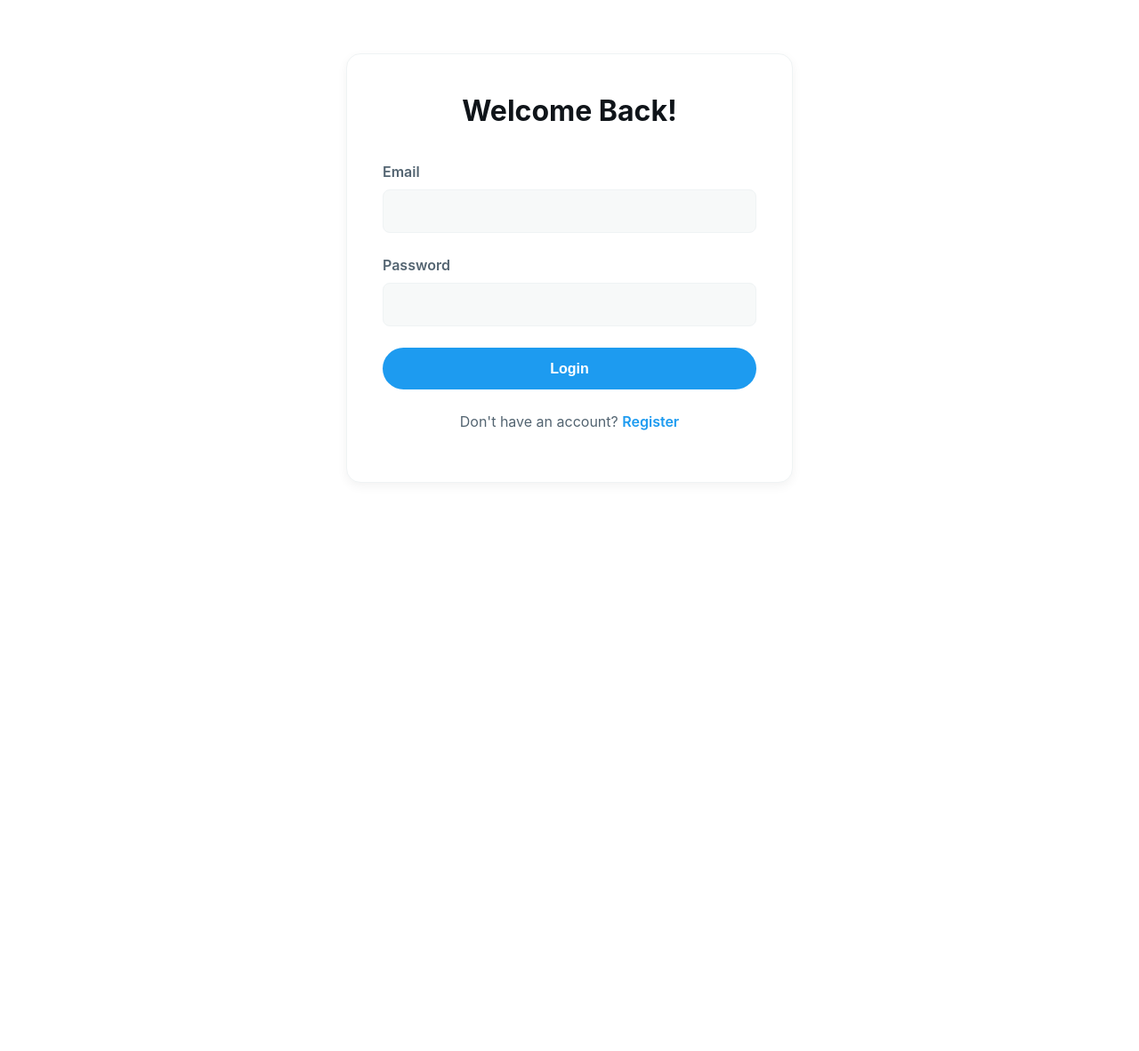
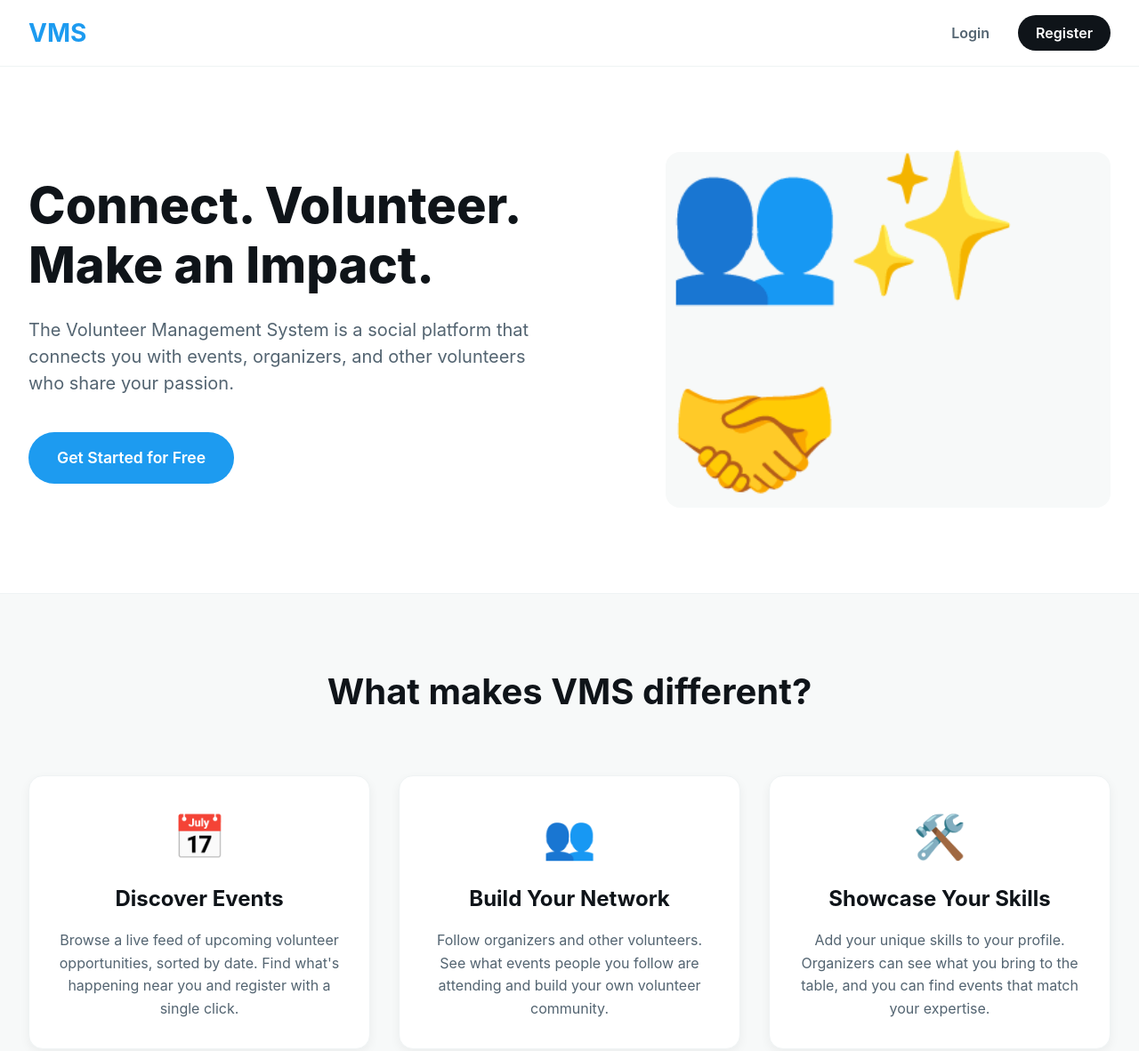
Before and after one commit to Sakib-Safwan/volunteerms, a React (Create React App) app in the folder frontend/: page / in a window 1280 px wide. Before the commit this address led to /login. Shown: the top 1182 px of the page at 89% size. Before the commit the page ends 800 px from the top, so only its background shows below. Built offline with nearby package versions, Linux system fonts and the light colour scheme.

Commit message:
Added new landing page

```diff
--- a/frontend/src/App.css
+++ b/frontend/src/App.css
@@ -714,3 +714,156 @@ body {
 .file-input::file-selector-button:hover {
   background-color: var(--primary-color-dark);
 }
+
+.landing-page-container {
+  background-color: var(--background-color);
+  color: var(--text-color);
+}
+
+.landing-header {
+  border-bottom: 1px solid var(--border-color);
+}
+
+.landing-nav {
+  max-width: 1265px;
+  margin: 0 auto;
+  padding: 1rem 2rem;
+  display: flex;
+  justify-content: space-between;
+  align-items: center;
+}
+
+.landing-brand-logo {
+  font-size: 1.75rem;
+  font-weight: bold;
+  color: var(--primary-color);
+}
+
+.landing-nav-links {
+  display: flex;
+  gap: 1rem;
+  align-items: center;
+}
+
+.btn-nav-login {
+  text-decoration: none;
+  font-weight: 600;
+  color: var(--text-color-light);
+  padding: 0.5rem 1rem;
+  border-radius: 9999px;
+  transition: all 0.2s ease;
+}
+.btn-nav-login:hover {
+  background-color: #f7f9f9;
+  color: var(--text-color);
+}
+
+.btn-nav-register {
+  text-decoration: none;
+  font-weight: 600;
+  color: white;
+  background-color: var(--text-color);
+  padding: 0.5rem 1.25rem;
+  border-radius: 9999px;
+  transition: all 0.2s ease;
+}
+.btn-nav-register:hover {
+  opacity: 0.8;
+}
+
+/* Hero Section */
+.hero-section {
+  max-width: 1265px;
+  margin: 0 auto;
+  padding: 6rem 2rem;
+  display: flex;
+  align-items: center;
+  justify-content: space-between;
+  gap: 2rem;
+}
+
+.hero-content {
+  flex: 1;
+  max-width: 600px;
+}
+
+.hero-title {
+  font-size: 3.5rem;
+  font-weight: 800;
+  line-height: 1.2;
+  margin: 0 0 1.5rem 0;
+}
+
+.hero-subtitle {
+  font-size: 1.25rem;
+  color: var(--text-color-light);
+  margin: 0 0 2.5rem 0;
+}
+
+.btn-hero {
+  font-size: 1.1rem;
+  padding: 1rem 2rem;
+  width: auto;
+}
+
+.hero-image-placeholder {
+  flex: 1;
+  display: flex;
+  align-items: center;
+  justify-content: center;
+  font-size: 10rem;
+  background-color: #f7f9f9;
+  border-radius: var(--border-radius);
+  max-width: 500px;
+  height: 400px;
+}
+
+/* Features Section */
+.features-section {
+  background-color: #f7f9f9;
+  padding: 5rem 2rem;
+  border-top: 1px solid var(--border-color);
+}
+
+.features-section h2 {
+  font-size: 2.5rem;
+  font-weight: 700;
+  text-align: center;
+  margin: 0 0 4rem 0;
+}
+
+.features-grid {
+  max-width: 1265px;
+  margin: 0 auto;
+  display: grid;
+  grid-template-columns: repeat(3, 1fr);
+  gap: 2rem;
+}
+
+.feature-card {
+  background-color: var(--background-color);
+  border: 1px solid var(--border-color);
+  border-radius: var(--border-radius);
+  padding: 2rem;
+  text-align: center;
+  box-shadow: 0 4px 12px rgba(0, 0, 0, 0.05);
+}
+
+.feature-icon {
+  font-size: 3rem;
+  display: block;
+  margin-bottom: 1rem;
+}
+
+.feature-card h3 {
+  font-size: 1.5rem;
+  font-weight: 700;
+  margin: 0 0 1rem 0;
+}
+
+.feature-card p {
+  font-size: 1rem;
+  color: var(--text-color-light);
+  line-height: 1.6;
+  margin: 0;
+}
--- a/frontend/src/App.js
+++ b/frontend/src/App.js
@@ -1,5 +1,5 @@
 import React from 'react';
-import { BrowserRouter, Routes, Route, Navigate } from 'react-router-dom';
+import { BrowserRouter, Routes, Route, Navigate, Outlet } from 'react-router-dom';
 import MainLayout from './components/MainLayout';
 import DashboardPage from './components/DashboardPage';
 import LoginPage from './components/LoginPage';
@@ -7,47 +7,68 @@ import RegisterPage from './components/RegisterPage';
 import EventFeedPage from './components/EventFeedPage';
 import CreateEventPage from './components/CreateEventPage';
 import ProfilePage from './components/ProfilePage';
-import NetworkPage from './components/NetworkPage'; // Import NetworkPage
+import NetworkPage from './components/NetworkPage';
+import LandingPage from './components/LandingPage';
 import './App.css';
-// import 'leaflet/dist/leaflet.css'; // Removed for stability
 
-// This component checks if a user is logged in
-const ProtectedRoute = ({ children }) => {
+/**
+ * For logged-in users. Redirects to landing page if no token.
+ */
+const ProtectedRoute = () => {
   const token = localStorage.getItem('token');
-  return token ? children : <Navigate to="/login" replace />;
+  // If no token, redirect to the new landing page
+  // We use <Outlet /> to render the nested child routes (e.g., DashboardPage)
+  return token ? <MainLayout><Outlet /></MainLayout> : <Navigate to="/" replace />;
 };
 
-// This component checks if a user is an Organizer
+/**
+ * For logged-out users. Redirects to dashboard if a token is found.
+ */
+const PublicOnlyRoute = ({ children }) => {
+  const token = localStorage.getItem('token');
+  // If token exists, redirect to the main app's home page
+  return token ? <Navigate to="/home" replace /> : children;
+};
+
+/**
+ * For organizers only.
+ */
 const OrganizerRoute = ({ children }) => {
   const userRole = localStorage.getItem('role');
-  return userRole === 'Organizer' ? children : <Navigate to="/events" replace />;
+  // If not an organizer, redirect to the main app's home page
+  return userRole === 'Organizer' ? children : <Navigate to="/home" replace />;
 };
+
 
 function App() {
   return (
     <BrowserRouter>
       <Routes>
-        {/* Routes WITHOUT the 3-column layout */}
-        <Route path="/login" element={<LoginPage />} />
-        <Route path="/register" element={<RegisterPage />} />
+        {/* --- Public-Only Routes --- */}
+        {/* These routes are only visible to logged-out users */}
+        <Route
+          path="/"
+          element={<PublicOnlyRoute><LandingPage /></PublicOnlyRoute>}
+        />
+        <Route
+          path="/login"
+          element={<PublicOnlyRoute><LoginPage /></PublicOnlyRoute>}
+        />
+        <Route
+          path="/register"
+          element={<PublicOnlyRoute><RegisterPage /></PublicOnlyRoute>}
+        />
 
-        {/* Routes WITH the 3-column layout */}
-        <Route
-          path="/*" // Any other route will use MainLayout
-          element={
-            <ProtectedRoute>
-              <MainLayout />
-            </ProtectedRoute>
-          }
-        >
-          {/* These are the "nested" routes that will appear in the middle column */}
-          <Route index element={<Navigate to="/home" replace />} /> {/* Default route */}
-          <Route path="home" element={<DashboardPage />} />
-          <Route path="events" element={<EventFeedPage />} />
-          <Route path="network" element={<NetworkPage />} /> {/* Add Network route */}
-          <Route path="profile" element={<ProfilePage />} />
+        {/* --- Protected App Routes --- */}
+        {/* This is a "Layout Route". All nested routes will render
+            inside the <MainLayout> component via its <Outlet /> */}
+        <Route element={<ProtectedRoute />}>
+          <Route path="/home" element={<DashboardPage />} />
+          <Route path="/events" element={<EventFeedPage />} />
+          <Route path="/network" element={<NetworkPage />} />
+          <Route path="/profile" element={<ProfilePage />} />
           <Route
-            path="create-event"
+            path="/create-event"
             element={
               <OrganizerRoute>
                 <CreateEventPage />
@@ -55,6 +76,11 @@ function App() {
             }
           />
         </Route>
+
+        {/* --- Catch-all 404 --- */}
+        {/* Any other path will redirect to the landing page */}
+        <Route path="*" element={<Navigate to="/" replace />} />
+
       </Routes>
     </BrowserRouter>
   );
--- a/frontend/src/components/LandingPage.js
+++ b/frontend/src/components/LandingPage.js
@@ -3,26 +3,59 @@ import { Link } from 'react-router-dom';
 
 function LandingPage() {
   return (
-    <div className="container">
-      <div className="hero-section">
-        <h1>Welcome to the Volunteer Management System</h1>
-        <p>
-          Connecting organizers and volunteers seamlessly. Find opportunities,
-          manage events, and make a difference.
-        </p>
-        <div className="cta-buttons">
-          <Link to="/register" className="btn btn-primary">
-            Get Started
-          </Link>
-          <Link to="/login" className="btn btn-outline">
-            Login
-          </Link>
+    <div className="landing-page-container">
+      {/* Header section */}
+      <header className="landing-header">
+        <div className="landing-nav">
+          <span className="landing-brand-logo">VMS</span>
+          <div className="landing-nav-links">
+            <Link to="/login" className="btn-nav-login">Login</Link>
+            <Link to="/register" className="btn-nav-register">Register</Link>
+          </div>
         </div>
-      </div>
+      </header>
 
-      {/* This is where your public event feed will go.
-        It will look great inside a card layout.
-      */}
+      {/* Hero Section */}
+      <main>
+        <section className="hero-section">
+          <div className="hero-content">
+            <h1 className="hero-title">Connect. Volunteer. Make an Impact.</h1>
+            <p className="hero-subtitle">
+              The Volunteer Management System is a social platform that connects you
+              with events, organizers, and other volunteers who share your passion.
+            </p>
+            <Link to="/register" className="btn btn-primary btn-hero">
+              Get Started for Free
+            </Link>
+          </div>
+          <div className="hero-image-placeholder">
+            {/* You could add an illustration or image here */}
+            <span role="img" aria-label="people working together">👥✨🤝</span>
+          </div>
+        </section>
+
+        {/* Features Section */}
+        <section className="features-section" id="features">
+          <h2>What makes VMS different?</h2>
+          <div className="features-grid">
+            <div className="feature-card">
+              <span className="feature-icon">📅</span>
+              <h3>Discover Events</h3>
+              <p>Browse a live feed of upcoming volunteer opportunities, sorted by date. Find what's happening near you and register with a single click.</p>
+            </div>
+            <div className="feature-card">
+              <span className="feature-icon">👥</span>
+              <h3>Build Your Network</h3>
+              <p>Follow organizers and other volunteers. See what events people you follow are attending and build your own volunteer community.</p>
+            </div>
+            <div className="feature-card">
+              <span className="feature-icon">🛠️</span>
+              <h3>Showcase Your Skills</h3>
+              <p>Add your unique skills to your profile. Organizers can see what you bring to the table, and you can find events that match your expertise.</p>
+            </div>
+          </div>
+        </section>
+      </main>
     </div>
   );
 }
```
Also changed, not shown: frontend/src/components/LoginPage.js (+3 -7 lines).
